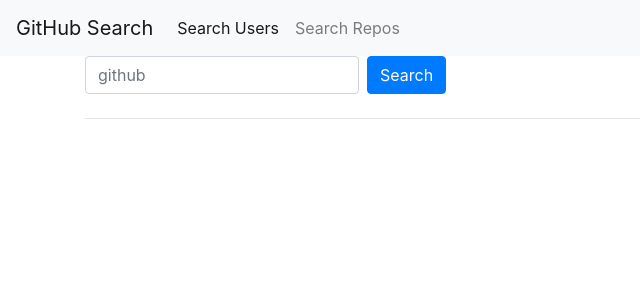
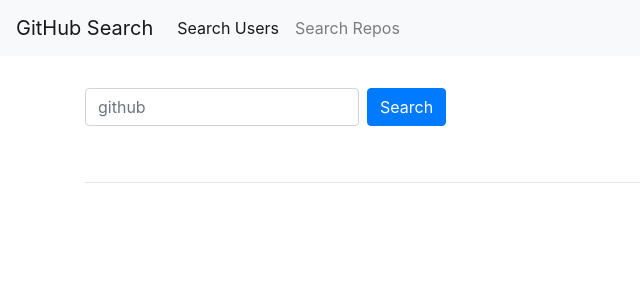
Before and after one commit to lydiah2015/Git-Search, an Angular app: page /repos in a window 1280 px wide. Shown: the top 300 px of the page, without its empty margins (0-640 px from the left). Built offline with nearby package versions, Linux system fonts and the light colour scheme.

Commit message:
added margin to repository view

```diff
--- a/src/app/profile/profile.component.html
+++ b/src/app/profile/profile.component.html
@@ -1,7 +1,7 @@
 <div class="container search-form">
     <form class="form-inline" (ngSubmit)="searchUser()">
         <label class="sr-only" for="username">Username</label>
-        <input type="text" name="username" [(ngModel)]="searchName" class="form-control mb-2 mr-sm-2" id="username" placeholder="lydiah2015">
+        <input type="text" name="username" [(ngModel)]="searchName" class="form-control mb-2 mr-sm-2" id="username" placeholder="lydiah2015" required>
         <button type="submit" class="btn btn-primary mb-2">Search</button>
       </form>
 </div>
--- a/src/app/repositories/repositories.component.css
+++ b/src/app/repositories/repositories.component.css
@@ -0,0 +1,3 @@
+.container {
+    margin-top: 2rem;
+  }
```
